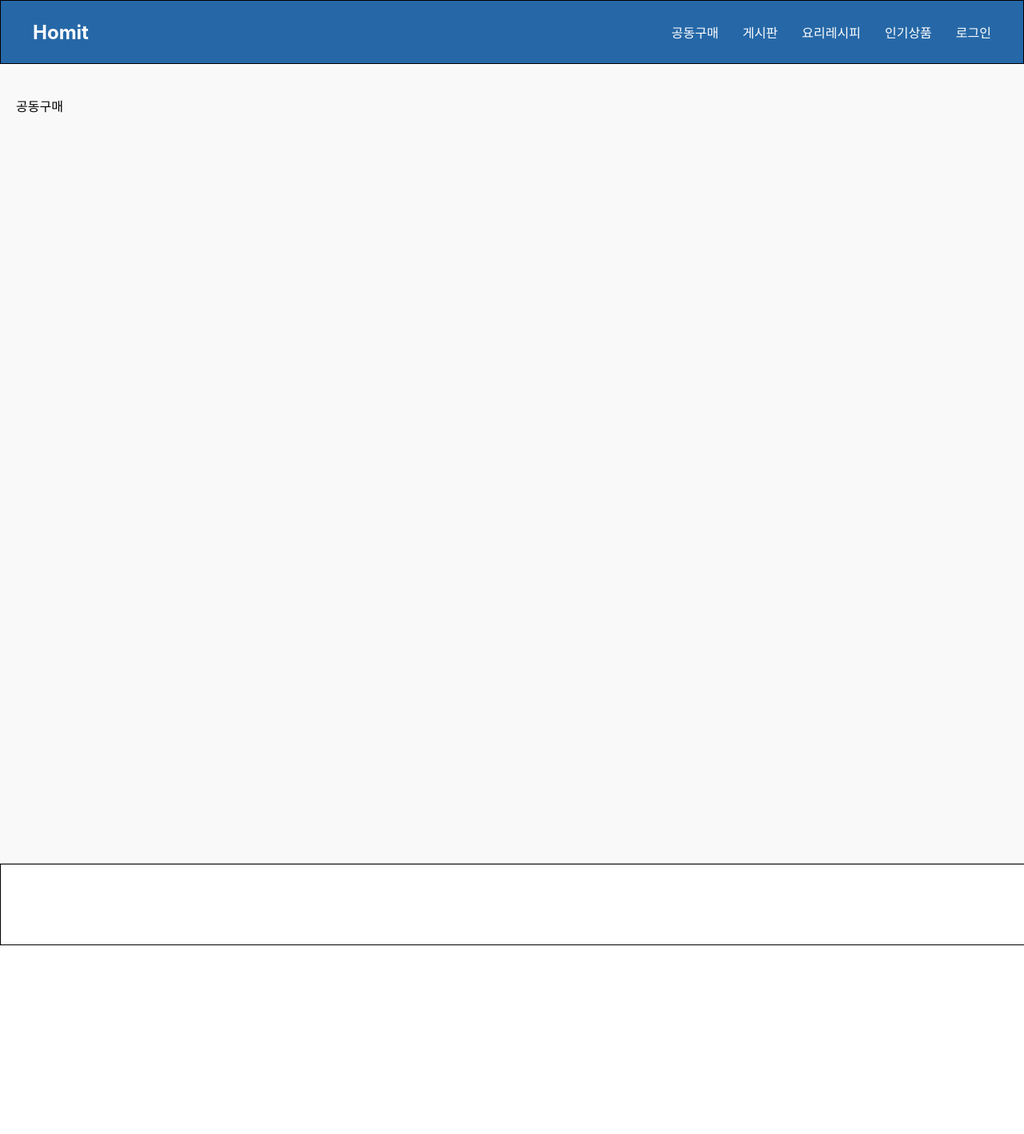
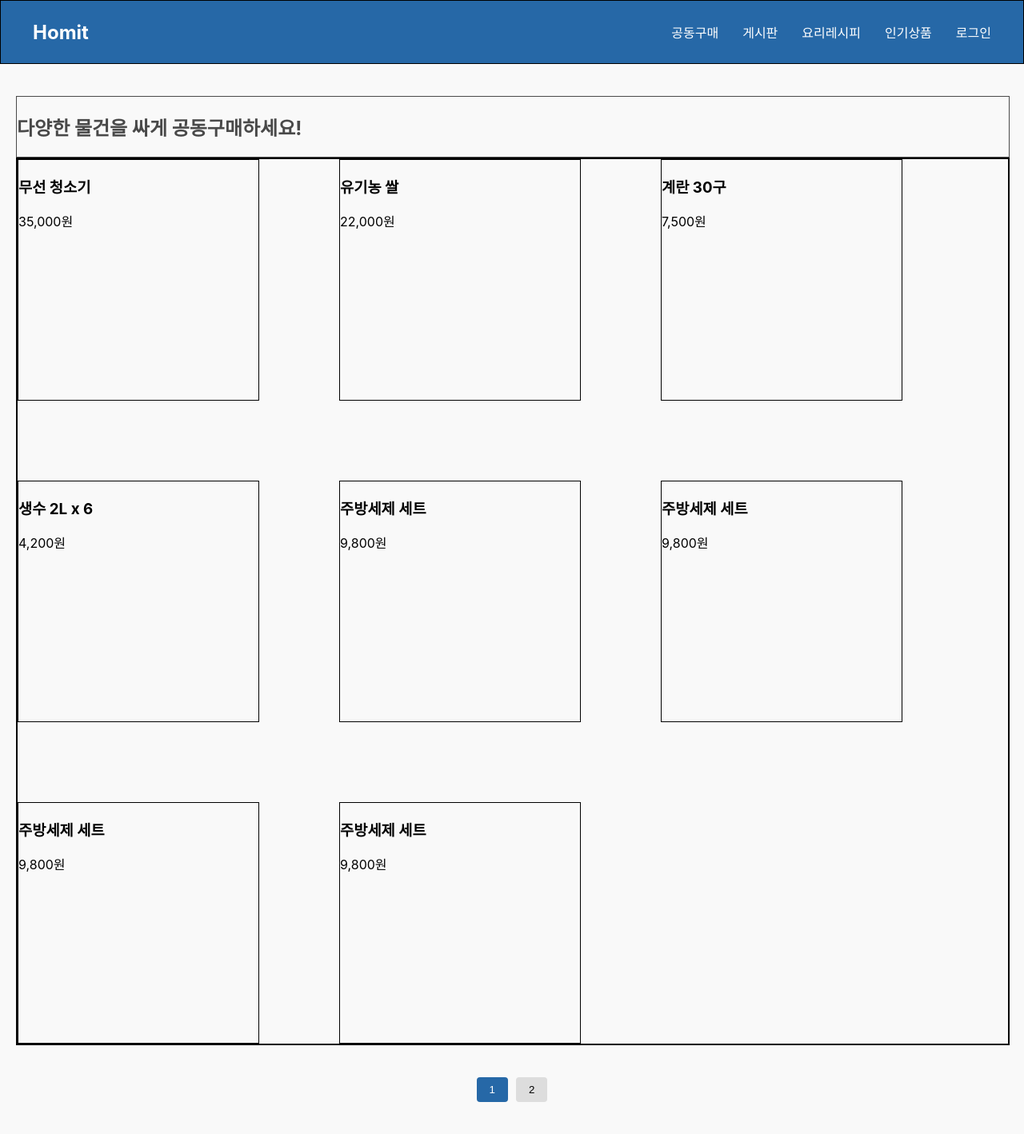
Before and after one commit to Bumjun-hub/Second_teamproject, a React (Create React App) app in the folder Front/homit/: page /groupbuy in a window 1280 px wide. Shown: the top 1418 px of the page at 80% size. Before the commit the page ends 1182 px from the top, so only its background shows below. Built offline with nearby package versions, Linux system fonts and the light colour scheme.

Commit message:
05/23 프론트수정
공동구매 페이지 더미데이터 추가 + 페이지네이션

```diff
--- a/Front/homit/src/components/Section.css
+++ b/Front/homit/src/components/Section.css
@@ -2,6 +2,7 @@ Section {
     width: 100%;
     min-height: 1000px;
     padding: 40px 20px;
+
     background-color: #f9f9f9;
     border-bottom: 1px solid #ddd;
     box-sizing: border-box;
--- /dev/null
+++ b/Front/homit/src/pages/GroupBuyPage.css
@@ -0,0 +1,36 @@
+.Pageinfo {
+    width: 100%;
+    text-align: left;
+    opacity: 70%;
+
+    border: 1px solid;
+}
+
+.Groupbuylist {
+    width: 100%;
+    display: flex;
+    justify-content: center;
+    border: 1px solid;
+}
+
+.Groupbuylist-inner {
+    display: flex;
+    flex-direction: row;
+    justify-content: flex-start;
+    flex-wrap: wrap;
+    gap: 100px;
+    width: 100%;
+    border: 1px;
+    max-width: 1600px;
+    border: 1px solid;
+
+
+}
+
+.GroupbuyItem {
+    width: 300px;
+    height: 300px;
+    border: 1px solid;
+
+
+}
--- a/Front/homit/src/pages/GroupBuyPage.js
+++ b/Front/homit/src/pages/GroupBuyPage.js
@@ -1,12 +1,100 @@
-import Footer from "../components/Footer";
-import Header from "../components/Header";
+import { useState } from "react";
 import Section from "../components/Section";
+import './GroupBuyPage.css';
+// 8 아이템마다 페이지 나누기
+const ITEMS_PER_PAGE = 8;
 
-const GroupBuyPage= () => {
+const GroupBuyPage = () => {
+
+    const [currentPage, setCurrentPage] = useState(1);
+
+
+    // 더미데이터 추후에 테이블에 있는 글 목록 불러오기
+    const dummyData = [
+        { id: 1, name: "무선 청소기", price: "35,000원" },
+        { id: 2, name: "유기농 쌀", price: "22,000원" },
+        { id: 3, name: "계란 30구", price: "7,500원" },
+        { id: 4, name: "생수 2L x 6", price: "4,200원" },
+        { id: 5, name: "주방세제 세트", price: "9,800원" },
+        { id: 6, name: "주방세제 세트", price: "9,800원" },
+        { id: 7, name: "주방세제 세트", price: "9,800원" },
+        { id: 8, name: "주방세제 세트", price: "9,800원" },
+        { id: 9, name: "주방세제 세트", price: "9,800원" },
+        { id: 10, name: "주방세제 세트", price: "9,800원" },
+        { id: 10, name: "주방세제 세트", price: "9,800원" }
+
+
+    ];
+
+    const totalPages = Math.ceil(dummyData.length / ITEMS_PER_PAGE);
+    const startIndex = (currentPage - 1) * ITEMS_PER_PAGE;
+    const currentItems = dummyData.slice(startIndex, startIndex + ITEMS_PER_PAGE);
+
     return (
         <>
 
-        <Section>공동구매</Section>
+            <Section>
+                <div className="Pageinfo">
+                        <h2>다양한 물건을 싸게 공동구매하세요!</h2>
+                </div>
+
+                {/* <div className="Groupbuylist">
+                    <div className="Groupbuylist-inner">
+                        <div className="GroupbuyItem">
+                            <h2>아이템 영역</h2>
+                        </div>
+                        <div className="GroupbuyItem">
+                            <h2>아이템 영역</h2>
+                        </div>
+
+                        <div className="GroupbuyItem">
+                            <h2>아이템 영역</h2>
+                        </div>
+
+                        <div className="GroupbuyItem">
+                            <h2>아이템 영역</h2>
+                        </div>
+                        <div className="GroupbuyItem">
+                            <h2>아이템 영역</h2>
+                        </div>
+                    </div>
+                </div> */}
+
+                <div className="Groupbuylist">
+                    <div className="Groupbuylist-inner">
+                        {currentItems.map((item) => (
+                            <div key={item.id} className="GroupbuyItem">
+                                <h3>{item.name}</h3>
+                                <p>{item.price}</p>
+                            </div>
+                        ))}
+                    </div>
+                </div>
+
+                <div style={{ textAlign: "center", marginTop: "40px" }}>
+                    {Array.from({ length: totalPages }, (_, index) => (
+                        <button
+                            key={index}
+                            onClick={() => setCurrentPage(index + 1)}
+                            style={{
+                                margin: "0 5px",
+                                padding: "8px 16px",
+                                backgroundColor: currentPage === index + 1 ? "#2668A7" : "#ddd",
+                                color: currentPage === index + 1 ? "#fff" : "#000",
+                                border: "none",
+                                borderRadius: "4px",
+                                cursor: "pointer",
+                            }}
+                        >
+                            {index + 1}
+                        </button>
+                    ))}
+                </div>
+
+
+
+
+            </Section>
 
         </>
     )
```
